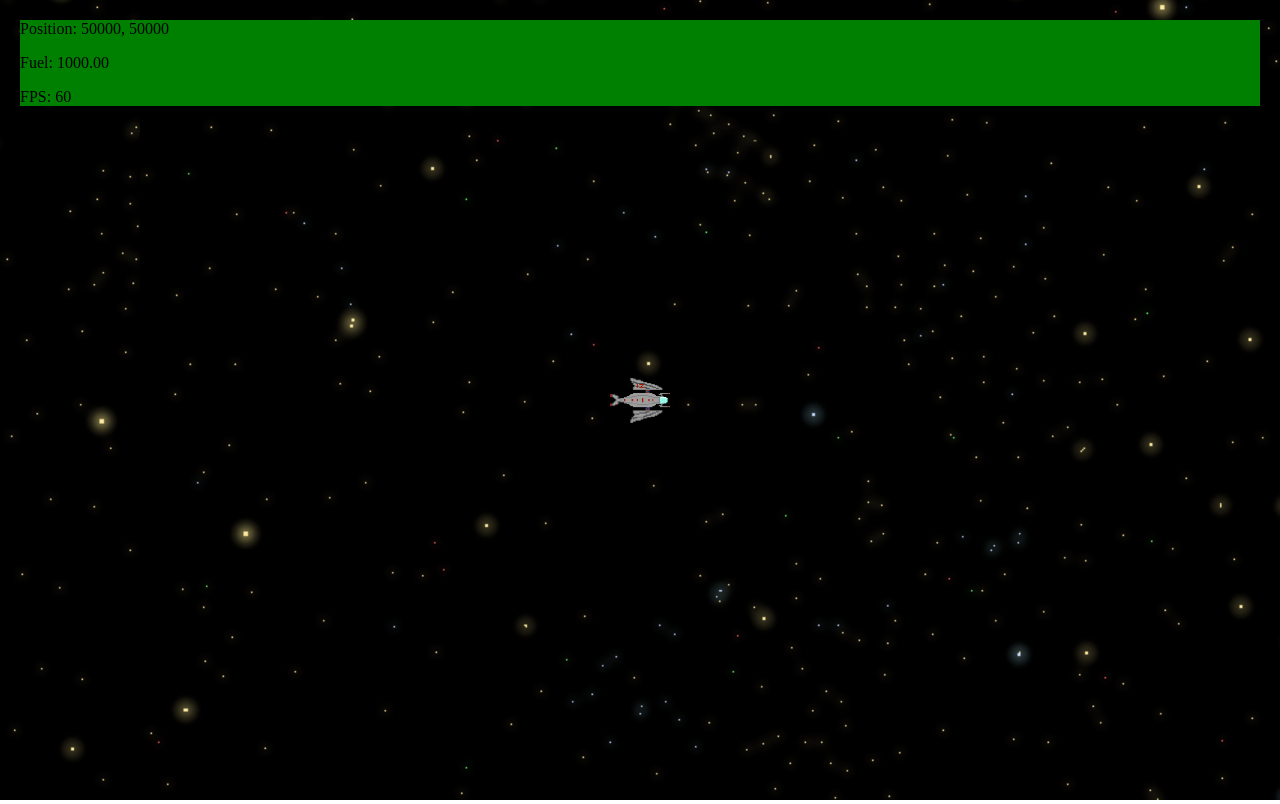
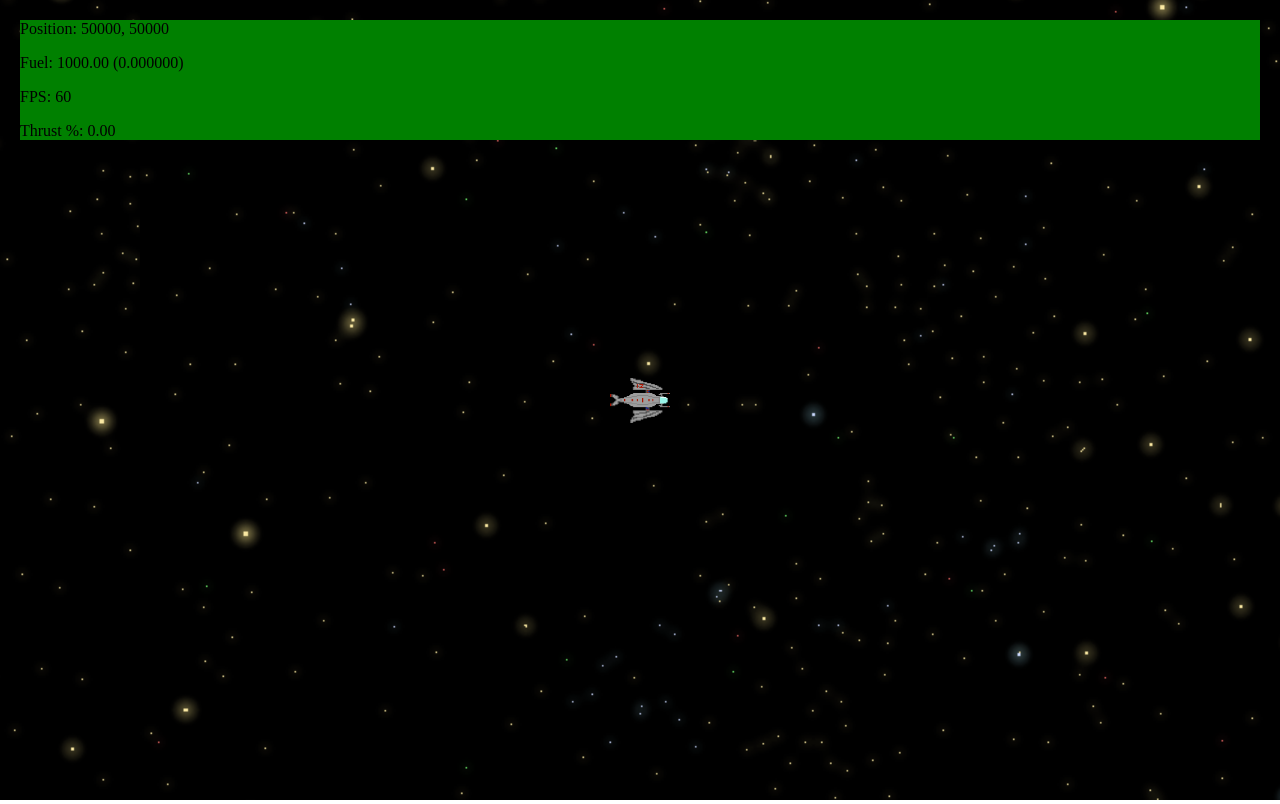
Before and after one commit to maxvanasten/2112-s2d, a website with bundled scripts: page client/index.html in a window 1280 px wide. Built offline with nearby package versions, Linux system fonts and the light colour scheme.

Commit message:
Renamed dashboard to debug

```diff
--- a/client/index.html
+++ b/client/index.html
@@ -26,7 +26,7 @@
             height: 100%;
         }
 
-        #dashboard {
+        #debug {
             background-color: green;
             visibility: visible;
             margin: 20px;
@@ -38,21 +38,25 @@
     <!-- IN-GAME UI -->
     <div id="ui_layer">
 
-        <div id="dashboard">
+        <div id="debug">
             <p
-                id="dashboard_position"
+                id="debug_position"
                 class="lead"
             > </p>
             <p
-                id="dashboard_fuel"
+                id="debug_fuel"
                 class="lead"
             > </p>
             <p
-                id="dashboard_fps"
+                id="debug_fps"
                 class="lead"
             >
 
             </p>
+            <p
+                id="debug_thrust"
+                class="lead"
+            > </p>
         </div>
 
     </div>
--- a/client/space_game/game_objects/player.js
+++ b/client/space_game/game_objects/player.js
@@ -113,10 +113,9 @@ export default {
         // Update UI
         const ui = core._get_object_by_identifier("ui_manager");
 
-        ui.setInnerHTML(ui, "dashboard_position", `Position: ${Math.round(self.global_position.x)}, ${Math.round(self.global_position.y)}`)
-        ui.setInnerHTML(ui, "dashboard_fuel", `Fuel: ${self.current_ship.fuel.toFixed(2)}`);
-        ui.setInnerHTML(ui, "dashboard_fps", `FPS: ${Math.floor(core._average_frames_per_second)}`);
+        ui.setInnerHTML(ui, "debug_position", `Position: ${Math.round(self.global_position.x)}, ${Math.round(self.global_position.y)}`)
         ui.setInnerHTML(ui, "debug_fuel", `Fuel: ${self.current_ship.fuel.toFixed(2)} (${self.current_ship.fuelUsageNow.toFixed(6)})`);
+        ui.setInnerHTML(ui, "debug_fps", `FPS: ${Math.floor(core._average_frames_per_second)}`);
         ui.setInnerHTML(ui, "debug_thrust", `Thrust %: ${self.current_ship.thrust.toFixed(2)}`);
     },
 
@@ -164,7 +163,7 @@ export default {
             while_key_down: (core, self) => {
                 const ui = core._get_object_by_identifier("ui_manager");
 
-                ui.toggleVisibility(ui, "dashboard");
+                ui.toggleVisibility(ui, "debug");
             },
         }
     ],
```
